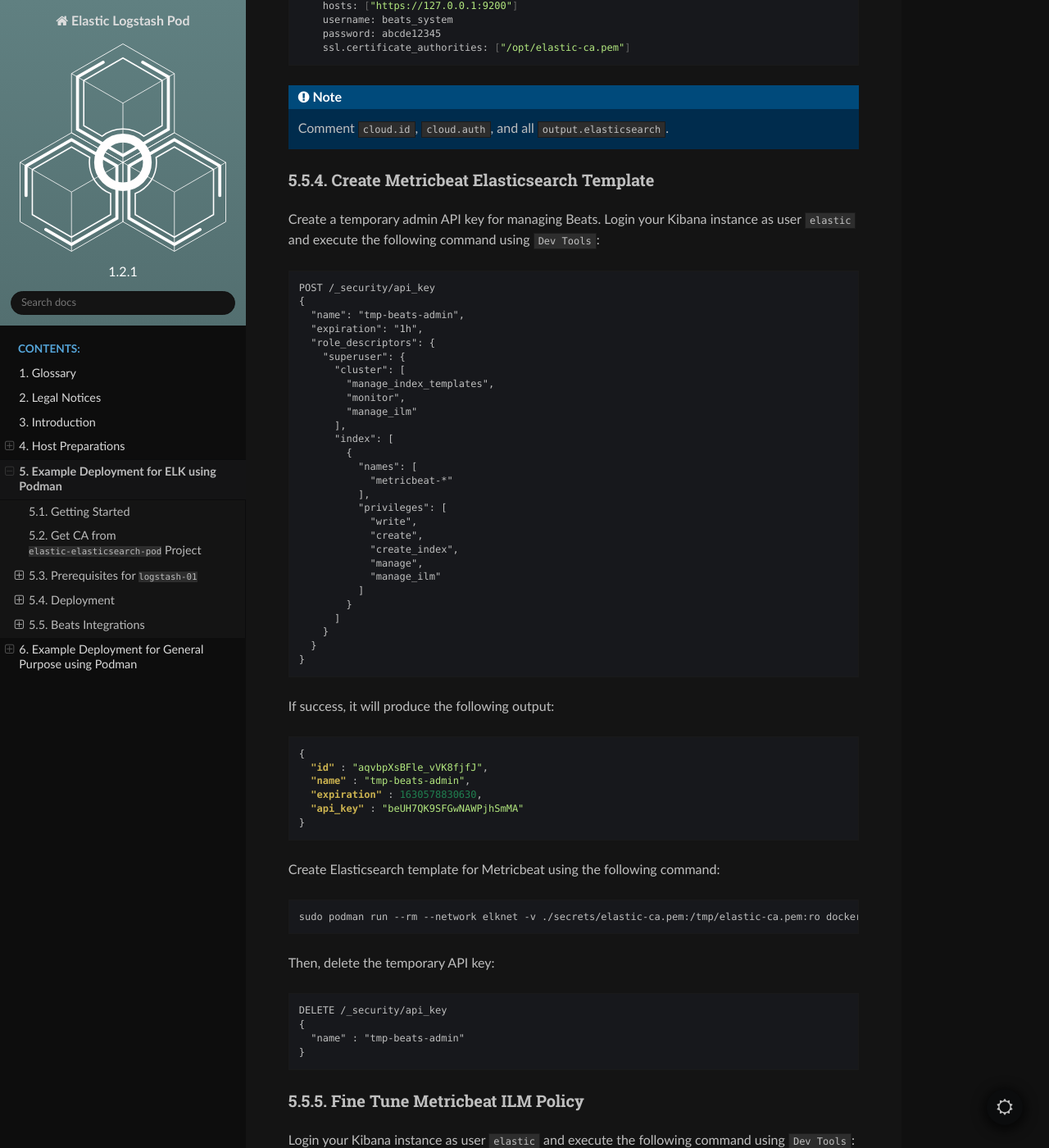
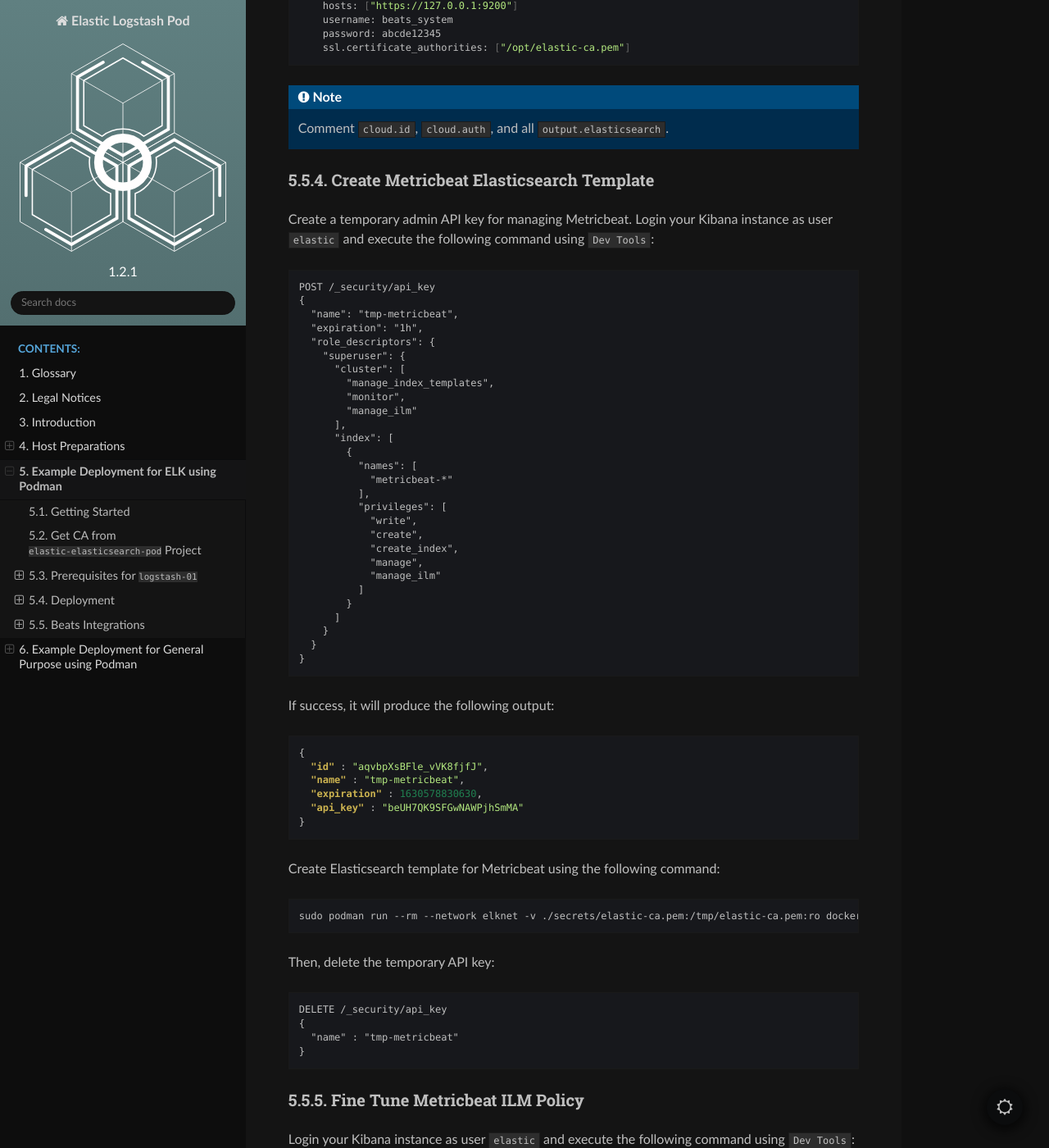
Before and after one commit to extra2000/elastic-logstash-pod, a Sphinx documentation site: the page built from docs/source/example_podman_elk.rst, in a window 1280 px wide and 1400 px high, scrolled down 5025 px. Shown: the whole window at 82% size. Built offline with Sphinx 7.4.7 and the Read the Docs theme 2.0.0, drawn with Linux system fonts in a browser that asks for light colours.

Commit message:
docs(README): change "beats" to Metricbeat

```diff
--- a/docs/source/example_podman_elk.rst
+++ b/docs/source/example_podman_elk.rst
@@ -276,13 +276,13 @@ Set the following values in ``/etc/metricbeat/metricbeat.yml``:
 Create Metricbeat Elasticsearch Template
 ~~~~~~~~~~~~~~~~~~~~~~~~~~~~~~~~~~~~~~~~
 
-Create a temporary admin API key for managing Beats. Login your Kibana instance as user ``elastic`` and execute the following command using ``Dev Tools``:
+Create a temporary admin API key for managing Metricbeat. Login your Kibana instance as user ``elastic`` and execute the following command using ``Dev Tools``:
 
 .. code-block:: text
 
     POST /_security/api_key
     {
-      "name": "tmp-beats-admin",
+      "name": "tmp-metricbeat",
       "expiration": "1h",
       "role_descriptors": {
         "superuser": {
@@ -315,7 +315,7 @@ If success, it will produce the following output:
 
     {
       "id" : "aqvbpXsBFle_vVK8fjfJ",
-      "name" : "tmp-beats-admin",
+      "name" : "tmp-metricbeat",
       "expiration" : 1630578830630,
       "api_key" : "beUH7QK9SFGwNAWPjhSmMA"
     }
@@ -332,7 +332,7 @@ Then, delete the temporary API key:
 
     DELETE /_security/api_key
     {
-      "name" : "tmp-beats-admin"
+      "name" : "tmp-metricbeat"
     }
 
 Fine Tune Metricbeat ILM Policy
```
